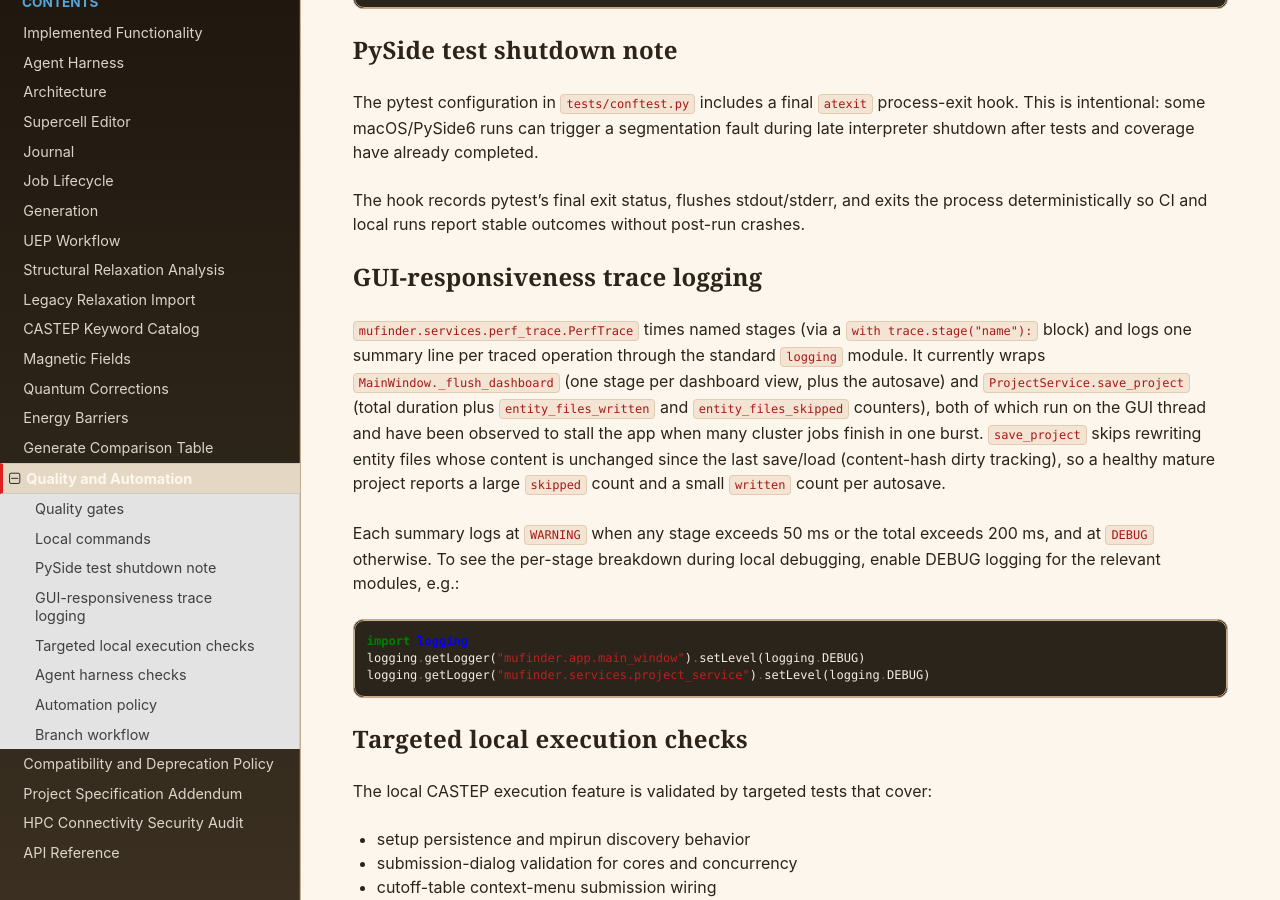
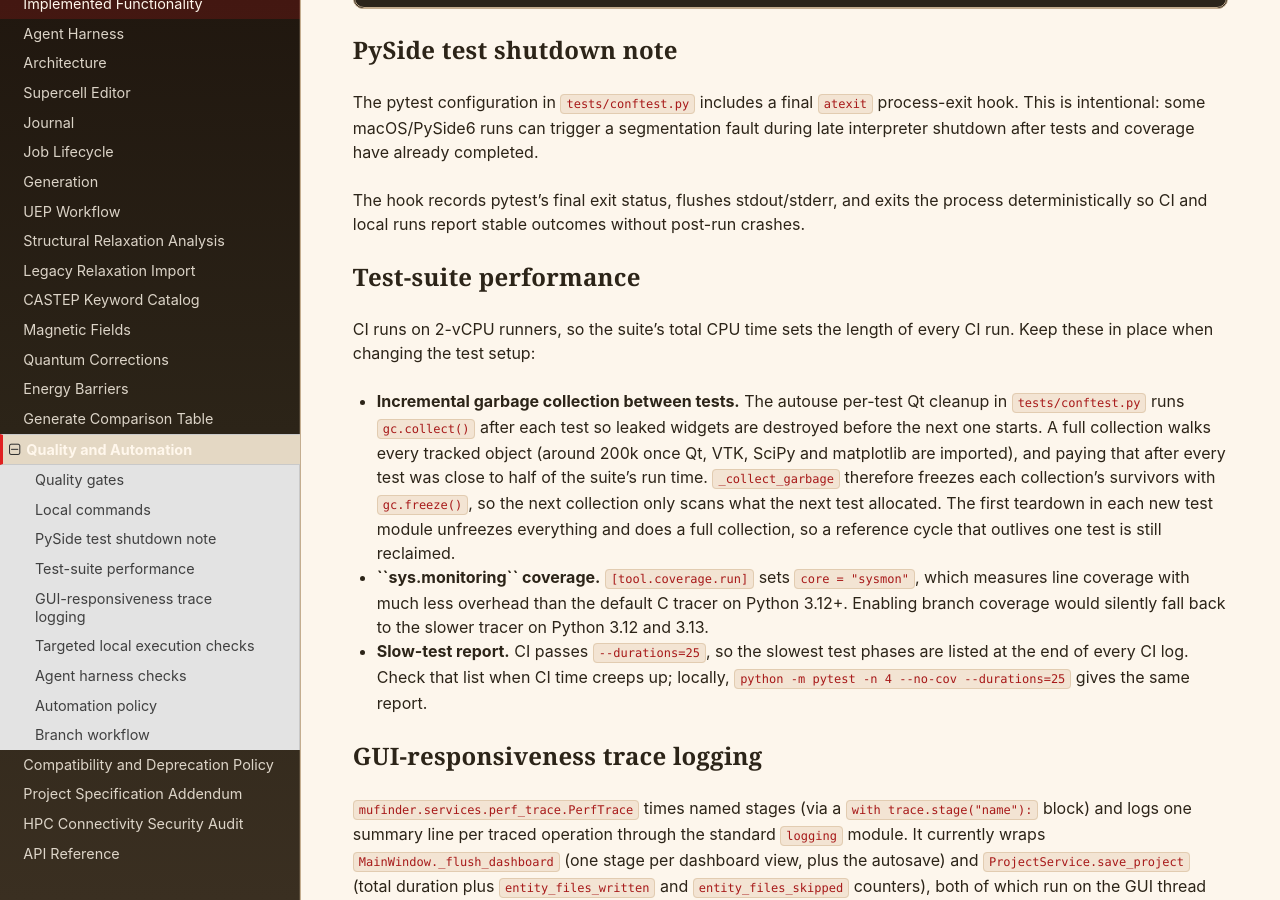
Before and after one commit to BenHuddart/mufinder, a Sphinx documentation site: the page built from docs/quality_and_automation.rst, in a window 1280 px wide and 900 px high, scrolled down 954 px. Built offline with Sphinx 7.4.7 and the Read the Docs theme 3.1.0, drawn with Linux system fonts in a browser that asks for light colours.

Commit message:
perf: cut test-suite run time by ~40% (#102)
The per-test Qt cleanup ran a full gc.collect() after every test. With Qt,
VTK, SciPy and matplotlib loaded that walks ~200k+ objects, and across ~3,800
tests it was nearly half of all worker time (teardown: 310s of 662s locally).
Survivors of each collection are now frozen with gc.freeze(), so the next
collection only scans what the next test allocated; the first teardown in each
module does a full unfreeze-and-collect so cycles that outlive a test are
still reclaimed. Teardown drops to ~38s.

Coverage now uses the sys.monitoring core (Python 3.12+), which cuts
coverage overhead from ~27% to ~8% with identical results.

CI also caches pip downloads and prints the 25 slowest test phases.

Local full suite with coverage, -n 4: 222s -> 130s.

Co-authored-by: Claude Opus 5.5 <noreply@anthropic.com>

```diff
--- a/docs/quality_and_automation.rst
+++ b/docs/quality_and_automation.rst
@@ -54,6 +54,31 @@ and coverage have already completed.
 The hook records pytest's final exit status, flushes stdout/stderr, and exits
 the process deterministically so CI and local runs report stable outcomes
 without post-run crashes.
+
+Test-suite performance
+----------------------
+
+CI runs on 2-vCPU runners, so the suite's total CPU time sets the length of
+every CI run. Keep these in place when changing the test setup:
+
+- **Incremental garbage collection between tests.** The autouse per-test Qt
+  cleanup in ``tests/conftest.py`` runs ``gc.collect()`` after each test so
+  leaked widgets are destroyed before the next one starts. A full collection
+  walks every tracked object (around 200k once Qt, VTK, SciPy and matplotlib
+  are imported), and paying that after every test was close to half of the
+  suite's run time. ``_collect_garbage`` therefore freezes each collection's
+  survivors with ``gc.freeze()``, so the next collection only scans what the
+  next test allocated. The first teardown in each new test module unfreezes
+  everything and does a full collection, so a reference cycle that outlives one
+  test is still reclaimed.
+- **``sys.monitoring`` coverage.** ``[tool.coverage.run]`` sets
+  ``core = "sysmon"``, which measures line coverage with much less overhead
+  than the default C tracer on Python 3.12+. Enabling branch coverage would
+  silently fall back to the slower tracer on Python 3.12 and 3.13.
+- **Slow-test report.** CI passes ``--durations=25``, so the slowest test
+  phases are listed at the end of every CI log. Check that list when CI time
+  creeps up; locally, ``python -m pytest -n 4 --no-cov --durations=25`` gives
+  the same report.
 
 GUI-responsiveness trace logging
 ---------------------------------
--- a/pyproject.toml
+++ b/pyproject.toml
@@ -68,6 +68,9 @@ markers = [
 
 [tool.coverage.run]
 source = ["mufinder"]
+# sys.monitoring (Python 3.12+) measures line coverage with markedly less overhead
+# than the default C tracer: ~15% faster suite runs for identical results.
+core = "sysmon"
 
 [tool.coverage.report]
 show_missing = true
```
Also changed, not shown: 2 other files.
